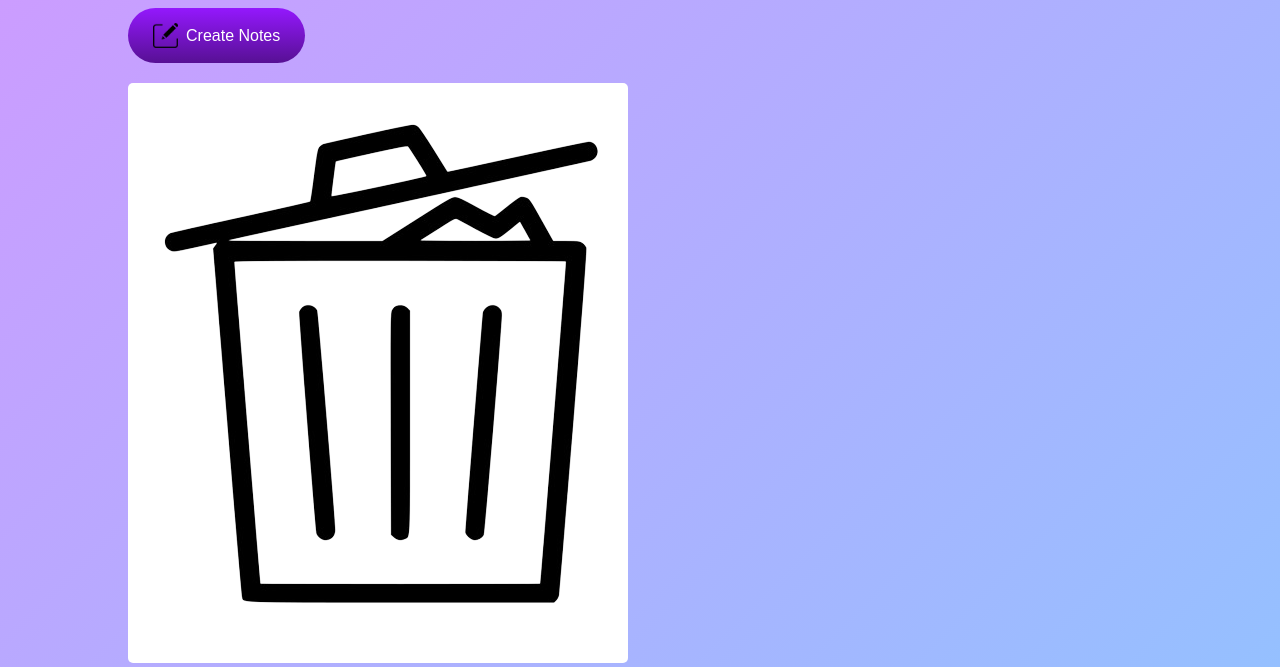
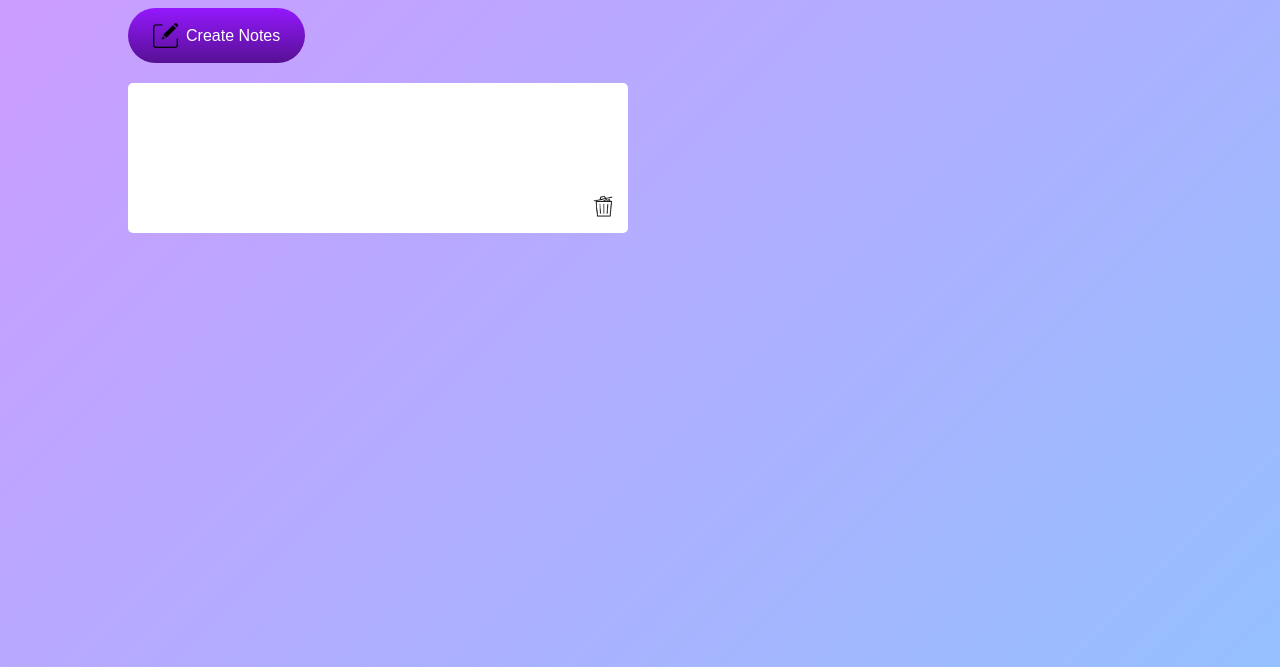
Before and after one commit to Aminat-Okunuga/note-app, a plain HTML site: page index.html in a window 1280 px wide. Both pictures are taken after a click on the button "Create Notes". Shown: the part 133-800 px from the top of the page. Drawn offline with Linux system fonts and the light colour scheme.

Commit message:
designed textarea image

```diff
--- a/css/style.css
+++ b/css/style.css
@@ -56,3 +56,11 @@
     outline: none;
     border-radius: 5px;
 }
+
+.input-box img{
+    width: 20px;
+    position: absolute;
+    bottom: 15px;
+    right: 15px;
+    cursor: pointer;
+}
```
